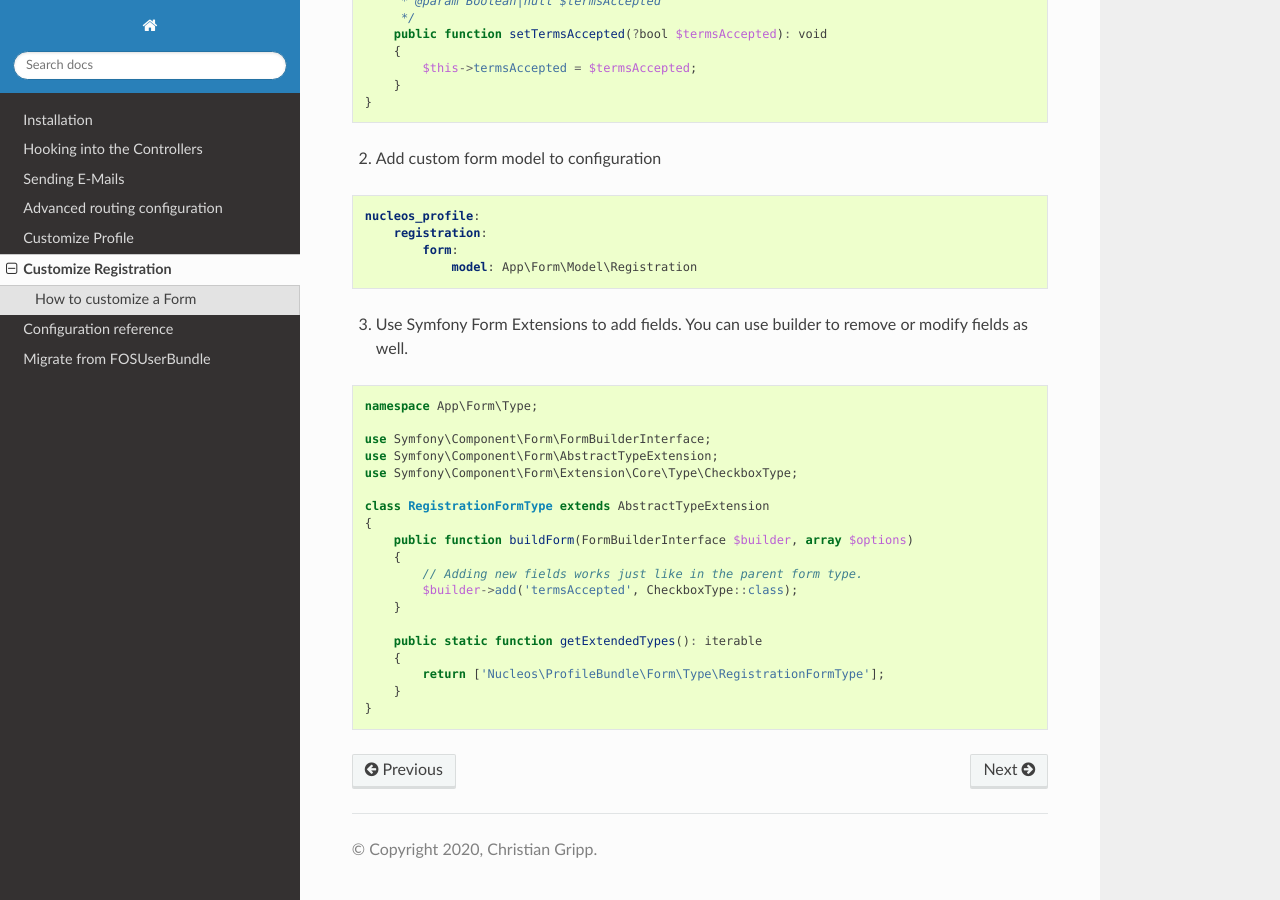
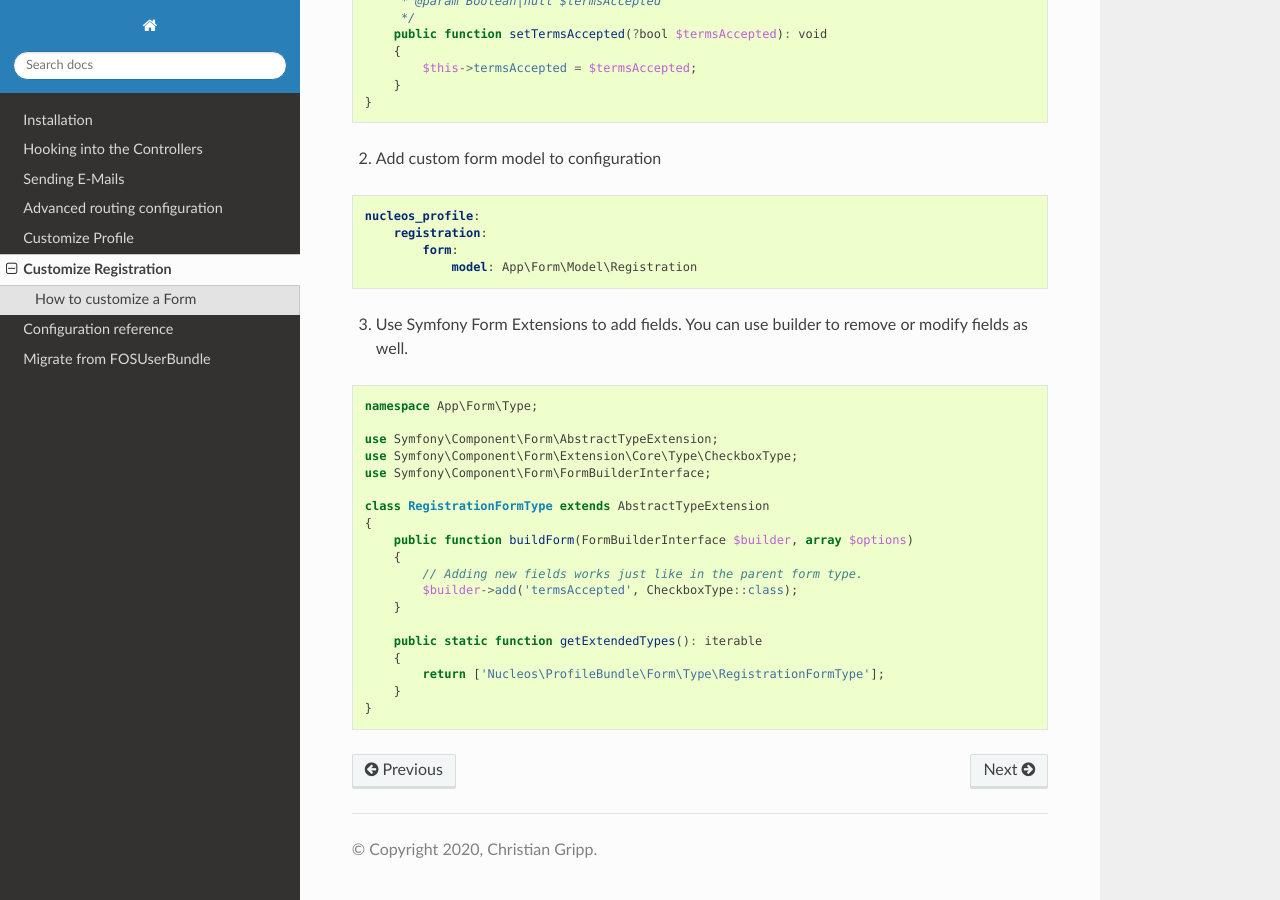
Before and after one commit to nucleos/NucleosProfileBundle, a Sphinx documentation site: the page built from docs/customize_registration.rst, in a window 1280 px wide and 900 px high, scrolled down 890 px. Built offline with Sphinx 7.4.7 and the Read the Docs theme 2.0.0, drawn with Linux system fonts in a browser that asks for light colours.

```diff
--- a/docs/customize_registration.rst
+++ b/docs/customize_registration.rst
@@ -60,9 +60,9 @@ If you want to modify the Registration form in your project there are a few step
 
     namespace App\Form\Type;
 
-    use Symfony\Component\Form\FormBuilderInterface;
     use Symfony\Component\Form\AbstractTypeExtension;
     use Symfony\Component\Form\Extension\Core\Type\CheckboxType;
+    use Symfony\Component\Form\FormBuilderInterface;
 
     class RegistrationFormType extends AbstractTypeExtension
     {
```
